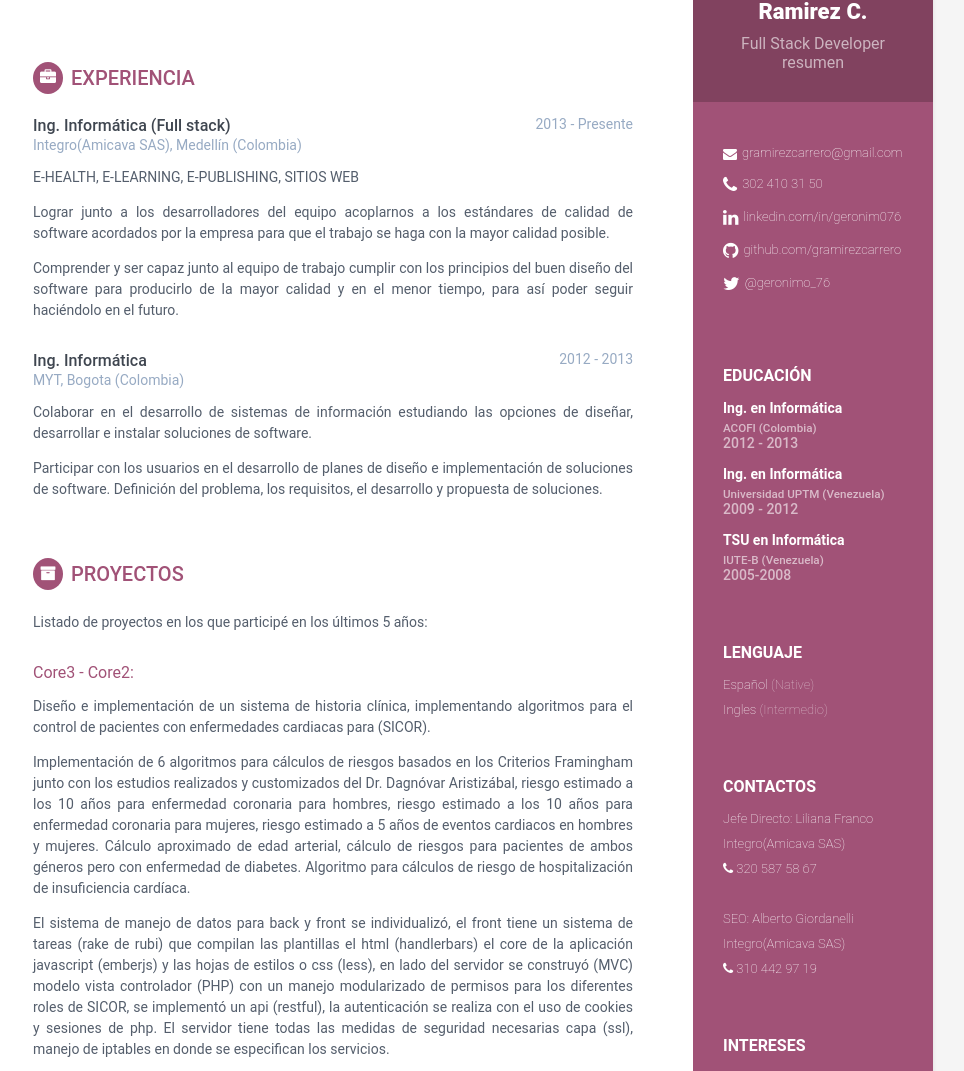
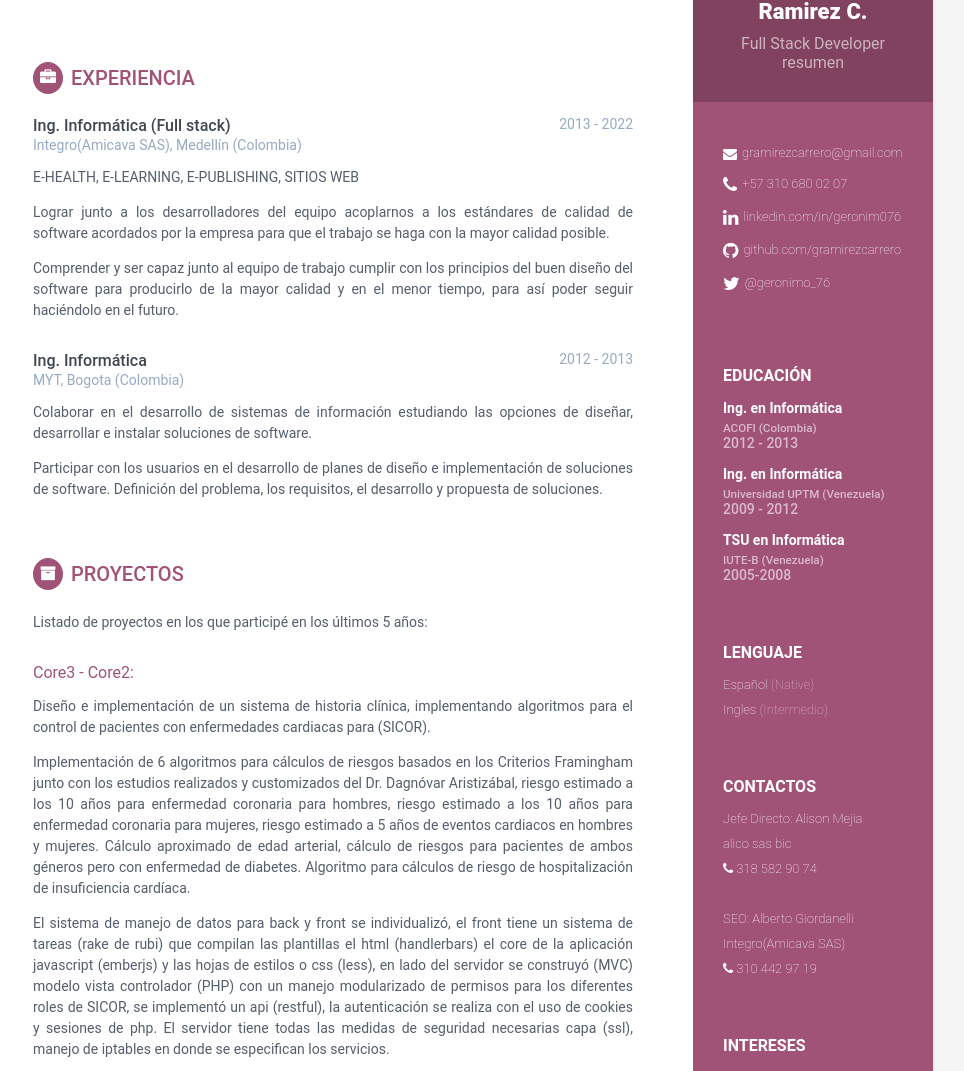
Before and after one commit to gramirezcarrero/gramirezcarrero.github.io, a plain HTML site: page index.html in a window 1280 px wide. Shown: the part 209-1280 px from the top of the page, without its empty margins (187-1151 px from the left). Drawn offline with nearby package versions, Linux system fonts and the light colour scheme; a script that the page names is missing.

Commit message:
Update index.html

```diff
--- a/index.html
+++ b/index.html
@@ -28,7 +28,7 @@
         <div class="contact-container container-block animated swing">
                 <ul class="list-unstyled contact-list">
                     <li class="email"><i class="fa fa-envelope"></i><a href="mailto: gramirezcarrero@gmail.com">gramirezcarrero@gmail.com</a></li>
-                    <li class="phone"><i class="fa fa-phone"></i><a href="tel:302 410 31 50">302 410 31 50</a></li>
+                    <li class="phone"><i class="fa fa-phone"></i><a href="tel:+573106800207">+57 310 680 02 07</a></li>
                     <li class="linkedin"><i class="fa fa-linkedin"></i><a href="https://www.linkedin.com/in/geronim076/" target="_blank">linkedin.com/in/geronim076</a></li>
                     <li class="github"><i class="fa fa-github"></i><a href="https://github.com/gramirezcarrero" target="_blank">github.com/gramirezcarrero</a></li>
                     <li class="twitter"><i class="fa fa-twitter"></i><a href="https://twitter.com/geronimo_76" target="_blank">@geronimo_76</a></li>
@@ -62,9 +62,9 @@
         <div class="interests-container container-block">
                 <h2 class="container-block-title">Contactos</h2>
                 <ul class="list-unstyled interests-list">
-                    <li>Jefe Directo: Liliana Franco </li>
-                    <li>Integro(Amicava SAS)</li>
-                    <li class="phone"><i class="fa fa-phone"></i><a href="tel:320 587 58 67"> 320 587 58 67</a></li>
+                    <li>Jefe Directo: Alison Mejia </li>
+                    <li>alico sas bic</li>
+                    <li class="phone"><i class="fa fa-phone"></i><a href="tel:+573185829074"> 318 582 90 74</a></li>
                     <li> <br/></li>
                     <li>SEO: Alberto Giordanelli</li>
                     <li>Integro(Amicava SAS)</li>
@@ -94,7 +94,7 @@
             <div class='meta'>
               <div class="upper-row">
                 <h3 class="job-title">Ing. Informática (Full stack)</h3>
-                  <div class="time">2013 - Presente</div>
+                  <div class="time">2013 - 2022</div>
               </div>
               <div class="company">Integro(Amicava SAS), Medellín (Colombia)</div>
             </div>
```
